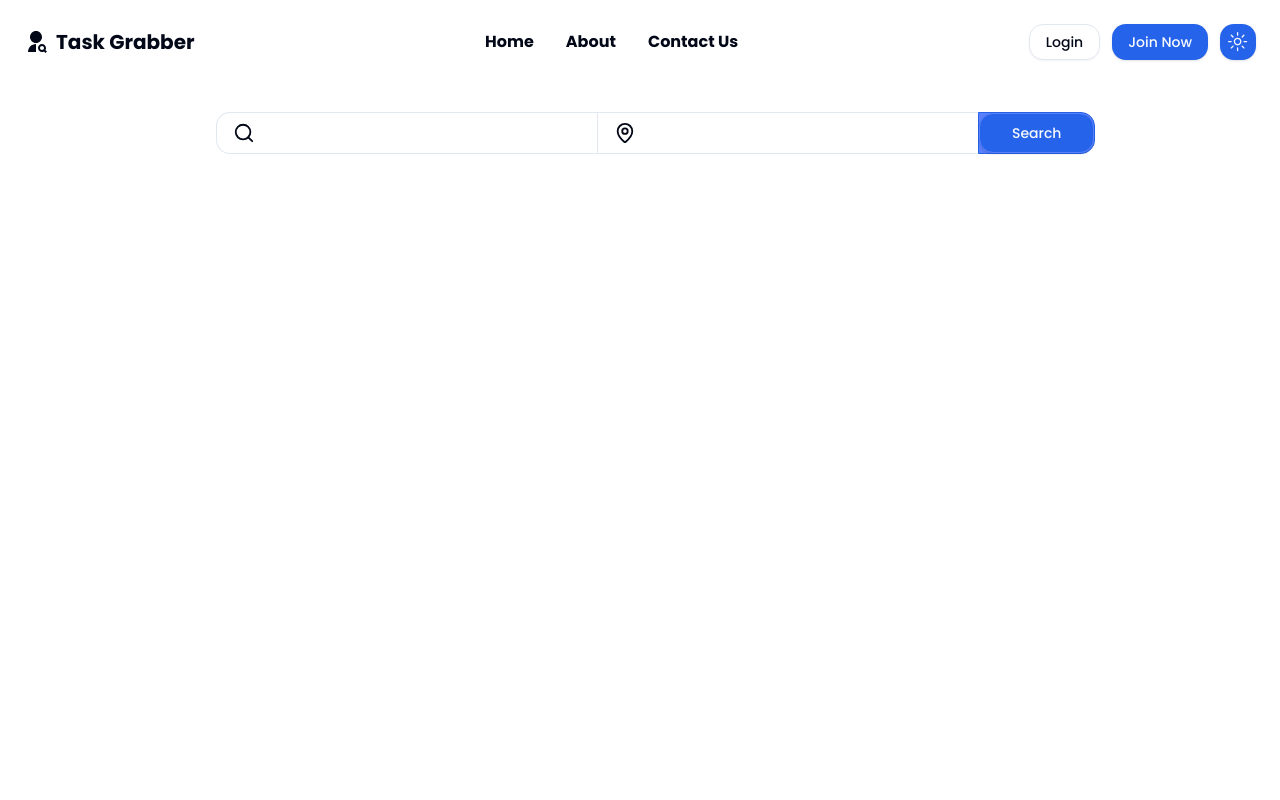
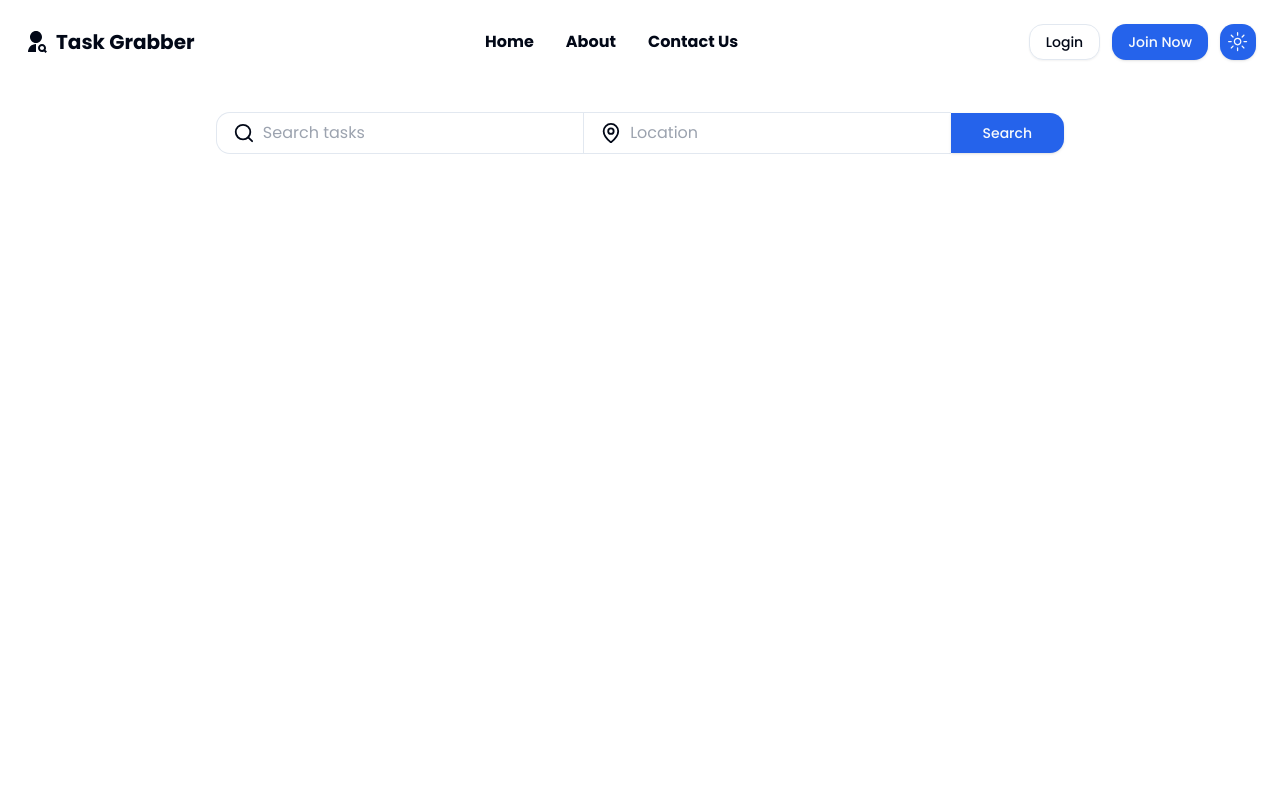
Before and after one commit to lemredd/frontend, a Next.js app: page /skr/tasks in a window 1280 px wide. Shown: the top 800 px of the page. Built offline with nearby package versions, Linux system fonts and the light colour scheme.

Commit message:
chore(task search): update search bar of seeker for tasks

```diff
--- a/components/custom/seeker-task-search-bar.tsx
+++ b/components/custom/seeker-task-search-bar.tsx
@@ -1,38 +1,53 @@
-"use client"
+'use client'
 
-import { Search, MapPin } from "lucide-react"
-
-import { Button } from "@/components/ui/button"
-import { useRouter, useSearchParams } from "next/navigation"
+import { Button } from '@/components/ui/button'
+import { MapPin, Search } from 'lucide-react'
+import { useRouter, useSearchParams } from 'next/navigation'
 
 export default function SeekerTaskSearchBar() {
   const searchParams = useSearchParams()
   const router = useRouter()
 
-  // Not using `react-hook-form` for simplicity
   function search(event: React.FormEvent<HTMLFormElement>) {
     event.preventDefault()
     const formData = new FormData(event.currentTarget)
 
-    let to = "/skr/tasks?"
-    if (formData.get("search")) to += `&search=${formData.get("search")}`
-    if (formData.get("location")) to += `&location=${formData.get("location")}`
+    let to = '/skr/tasks?'
+    if (formData.get('search')) to += `&search=${formData.get('search')}`
+    if (formData.get('location')) to += `&location=${formData.get('location')}`
     router.push(to)
   }
 
   return (
-    <form className="w-max mx-auto flex items-center" onSubmit={search}>
-      <div className="flex items-center border border-r-0 rounded-l-md py-2 px-4 gap-x-2">
+    <form
+      className="w-full flex flex-col md:flex-row items-center justify-center gap-y-2"
+      onSubmit={search}
+    >
+      <div className="flex items-center border md:border-r-0 md:rounded-l-md py-2 px-4 gap-x-2 w-full sm:w-auto">
         <Search />
-        <input defaultValue={searchParams.get("search") ?? ""} name="search" className="focus:ring-0 focus:outline-none w-full bg-transparent" />
+        <input
+          defaultValue={searchParams.get('search') ?? ''}
+          name="search"
+          placeholder="Search tasks"
+          className="focus:ring-0 focus:outline-none w-full bg-transparent"
+        />
       </div>
-      <div className="flex items-center border border-r-0 py-2 px-4 gap-x-2">
+      <div className="flex items-center border md:border-r-0 py-2 px-4 gap-x-2 w-full sm:w-auto">
         <MapPin />
-        <input defaultValue={searchParams.get("location") ?? ""} name="location" className="focus:ring-0 focus:outline-none w-full bg-transparent" />
+        <input
+          defaultValue={searchParams.get('location') ?? ''}
+          name="location"
+          placeholder="Location"
+          className="focus:ring-0 focus:outline-none w-full bg-transparent"
+        />
       </div>
-      <div className="border border-primary rounded-r-md bg-blue-primary">
-        <Button size="lg" className=" border border-blue-primary">Search</Button>
-      </div>
+
+      <Button
+        size="lg"
+        className="md:rounded-[unset] md:rounded-r-md w-full sm:w-auto"
+      >
+        Search
+      </Button>
     </form>
   )
 }
```
